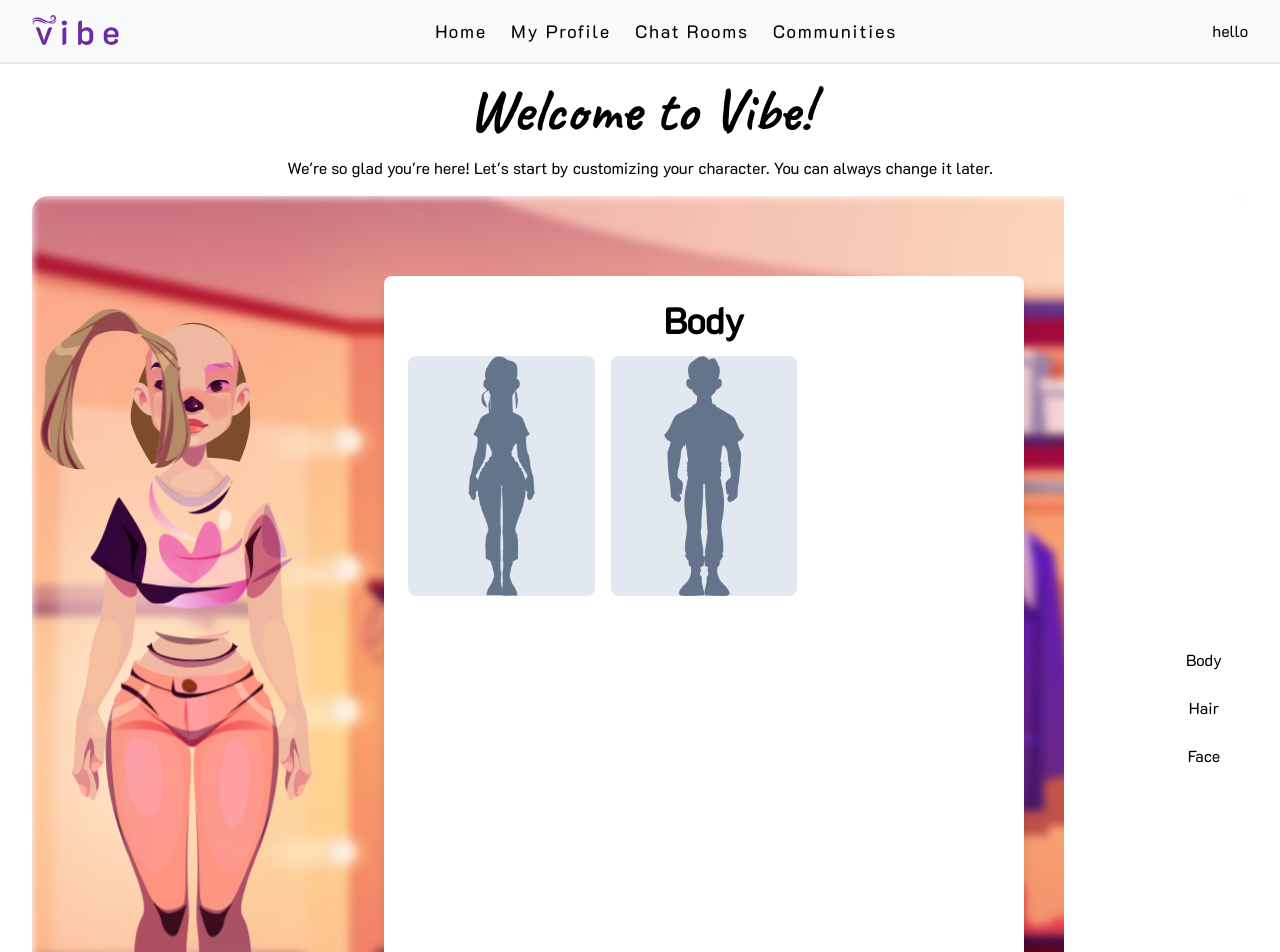
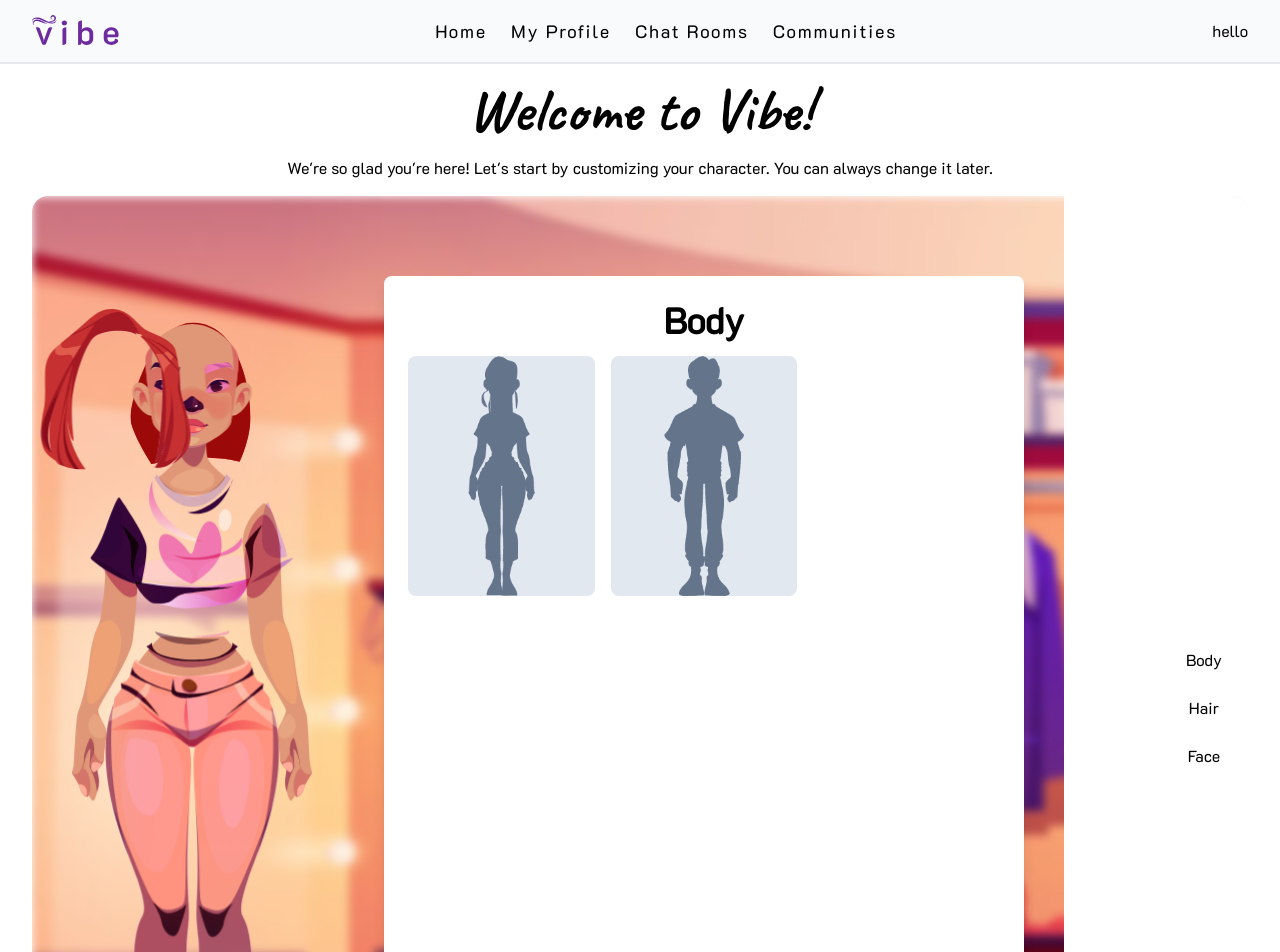
Before and after one commit to anthonytoumaibrahim/vibe, a Next.js app in the folder frontend/: page /boarding in a window 1280 px wide. Shown: the top 952 px of the page. Built offline with nearby package versions, Linux system fonts and the light colour scheme.

Commit message:
Code splitting and cleanup

```diff
--- /dev/null
+++ b/frontend/app/(user)/2d_components/Character.tsx
@@ -0,0 +1,26 @@
+"use client";
+
+import Part from "./Part";
+
+interface CharacterProps {
+  data: Record<
+    "body" | "hair" | "face" | "eyebrow" | "eye" | "nose" | "mouth",
+    Record<"id" | "fill", number | string>
+  >;
+}
+
+const Character = ({ data }: CharacterProps) => {
+  return (
+    <>
+      <Part type="hair" center={true} id={data.hair.id} fill={data.hair.fill} />
+      <Part type="face" id={1} center={true} fill={data.body.fill} />
+      <Part type="eyebrow" id={5} center={true} />
+      <Part type="eye" center={true} id={5} />
+      <Part type="nose" center={true} id={3} />
+      <Part type="mouth" center={true} id={6} />
+      <Part type="body" id={data.body.id} fill={data.body.fill} />
+    </>
+  );
+};
+
+export default Character;
--- a/frontend/app/(user)/2d_components/Part.tsx
+++ b/frontend/app/(user)/2d_components/Part.tsx
@@ -58,9 +58,7 @@ const Part = ({
             width={width}
             style={jsonData}
             fill={fill}
-            className={`${
-              center ? "left-1/2 -translate-x-1/2" : ""
-            }`}
+            className={`${center ? "left-1/2 -translate-x-1/2" : ""}`}
           />
         );
       })}
--- a/frontend/app/(user)/boarding/components/Character.tsx
+++ /dev/null
@@ -1,19 +0,0 @@
-"use client";
-
-import Part from "../../2d_components/Part";
-
-const Character = ({ body = 1, hair = 1 }: { body: number; hair: number }) => {
-  return (
-    <>
-      <Part type="hair" center={true} id={hair} fill="#b38b67" />
-      <Part type="face" id={1} center={true} fill="#f0b8a0" />
-      <Part type="eyebrow" id={5} center={true} />
-      <Part type="eye" center={true} id={5} />
-      <Part type="nose" center={true} id={3} />
-      <Part type="mouth" center={true} id={6} />
-      <Part type="body" id={body} fill="#f0b8a0" />
-    </>
-  );
-};
-
-export default Character;
--- a/frontend/app/(user)/boarding/components/Tabs.tsx
+++ b/frontend/app/(user)/boarding/components/Tabs.tsx
@@ -1,20 +1,10 @@
 "use client";
-
 import { Tab } from "@headlessui/react";
-import TabPanel from "./TabPanel";
-
 import { C2DParts } from "../../2d/2d_parts";
-
-import MaleBody from "../../2d/body/body2.svg?url";
-import FemaleBody from "../../2d/body/body1.svg?url";
-
-import Hair1 from "../../2d/hair/hair1.svg?url";
-import Hair2 from "../../2d/hair/hair2.svg?url";
-import Hair3 from "../../2d/hair/hair3.svg?url";
 
 import Image from "next/image";
 
-const Tabs = ({ setBody, setHair }) => {
+const Tabs = ({ updateCharacter }) => {
   return (
     <Tab.Group>
       <Tab.Panels className="bg-white my-20 rounded-lg min-w-[640px] shadow-lg">
@@ -29,7 +19,11 @@ const Tabs = ({ setBody, setHair }) => {
                 <div
                   key={id}
                   className="bg-slate-200 rounded-lg h-[240px] relative"
-                  onClick={() => setBody(id)}
+                  onClick={() =>
+                    updateCharacter("body", {
+                      id: id,
+                    })
+                  }
                 >
                   <Image
                     src={`/images/2d_thumbs/body/${id}.png`}
@@ -56,7 +50,11 @@ const Tabs = ({ setBody, setHair }) => {
                 <div
                   key={id}
                   className="bg-slate-200 rounded-lg h-[159px] relative"
-                  onClick={() => setHair(id)}
+                  onClick={() =>
+                    updateCharacter("hair", {
+                      id: id,
+                    })
+                  }
                 >
                   <Image
                     src={`/images/2d_thumbs/hair/${id}.png`}
--- a/frontend/app/(user)/boarding/page.tsx
+++ b/frontend/app/(user)/boarding/page.tsx
@@ -1,18 +1,20 @@
 "use client";
 
 import { useState } from "react";
-import Character from "./components/Character";
+import Character from "../2d_components/Character";
 import Tabs from "./components/Tabs";
 import Image from "next/image";
 
 const Boarding = () => {
-  const [body, setBody] = useState(1);
-  const [hair, setHair] = useState(1);
-
   const [character, setCharacter] = useState({
-    body: 1,
-    hair: 2,
-    eyes: 3,
+    body: {
+      id: 1,
+      fill: "#df9777",
+    },
+    hair: {
+      id: 1,
+      fill: "#c73030",
+    },
   });
 
   return (
@@ -36,13 +38,20 @@ const Boarding = () => {
         />
 
         <div className="relative z-0 scale-75 mx-auto">
-          <Character body={body} hair={hair} />
+          <Character data={character} />
         </div>
 
         <div className="ml-auto flex gap-10">
           <Tabs
-            setBody={(val) => setBody(val)}
-            setHair={(val) => setHair(val)}
+            updateCharacter={(type, value) =>
+              setCharacter({
+                ...character,
+                [type]: {
+                  ...character[type],
+                  ...value,
+                },
+              })
+            }
           />
         </div>
       </div>
```
